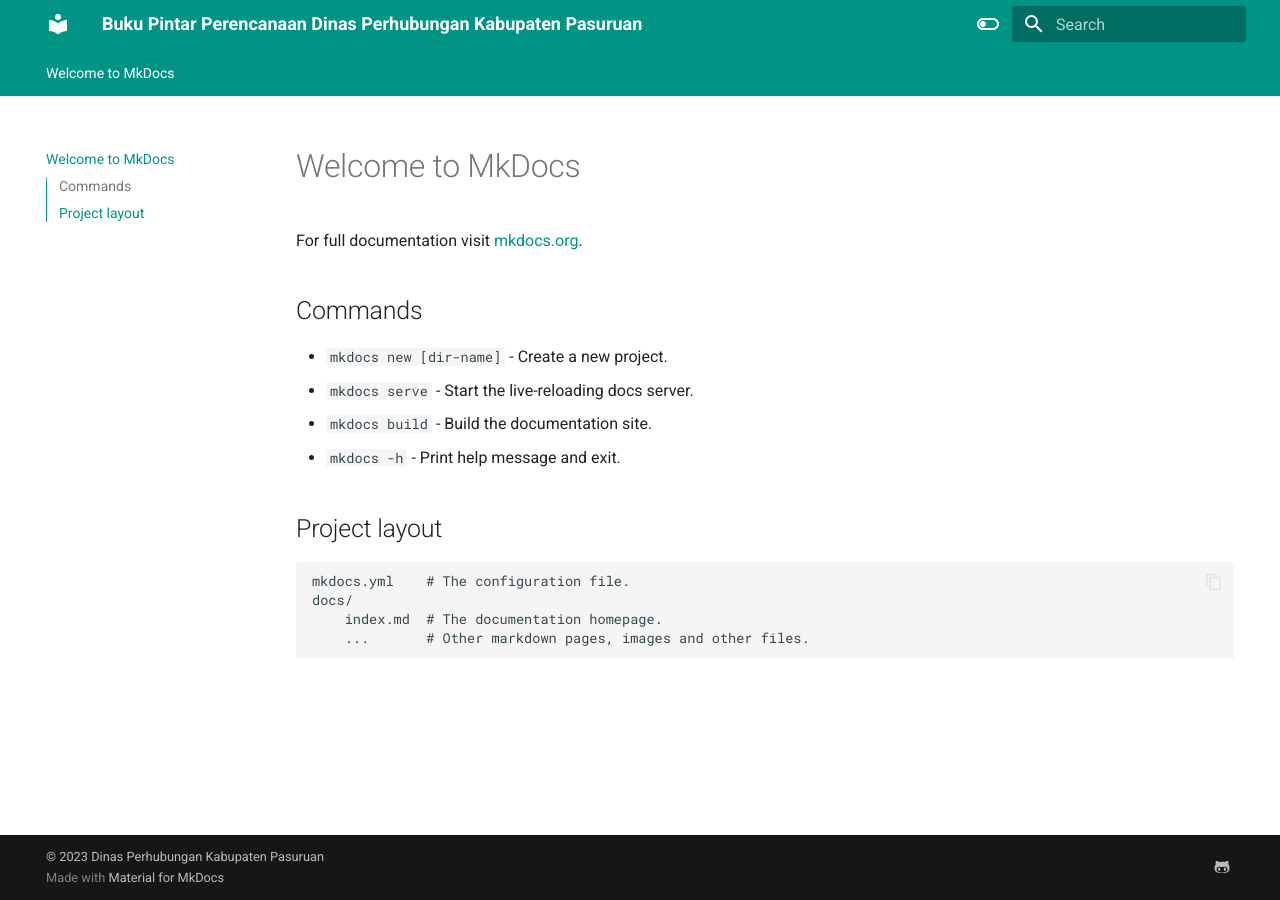
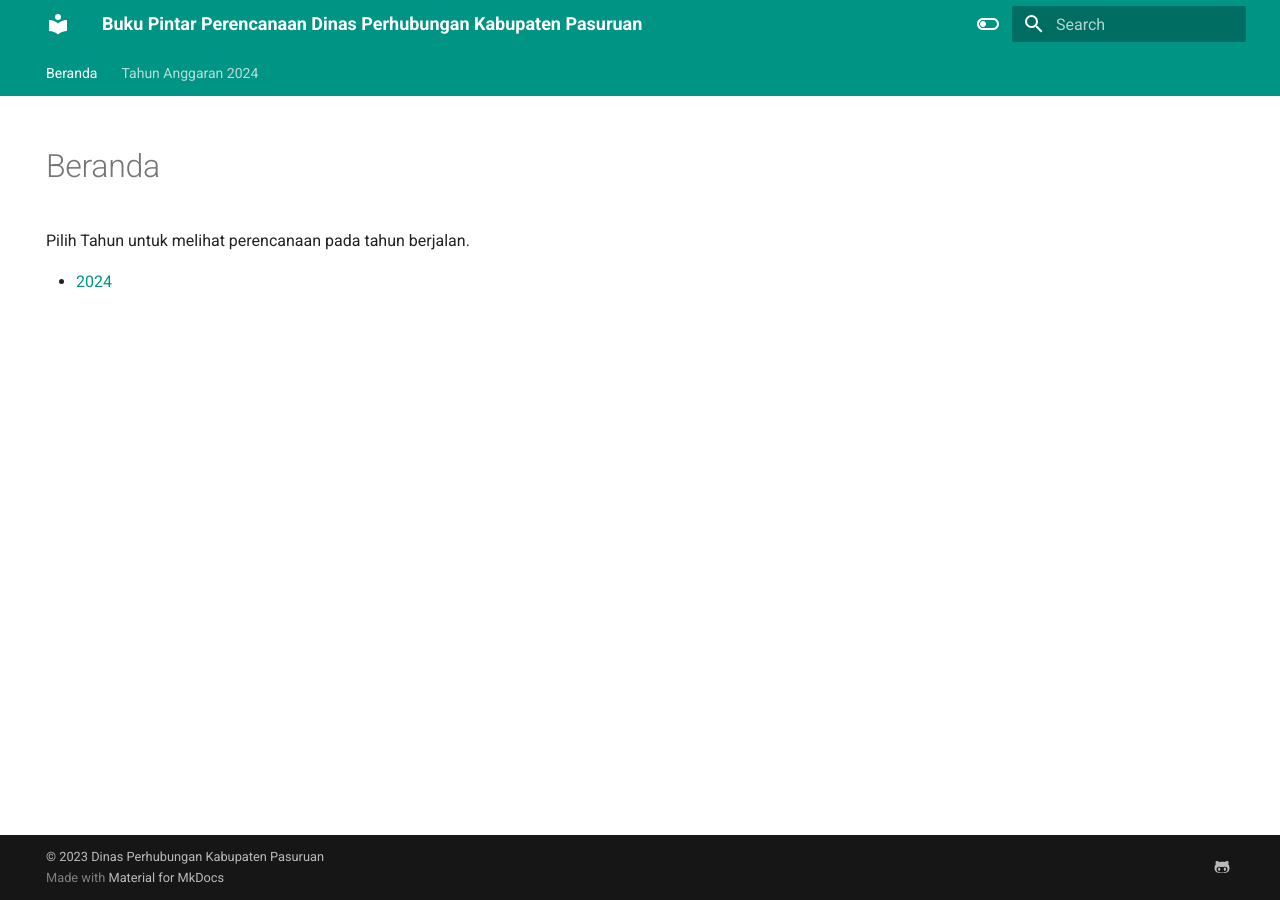
Before and after one commit to perencanaan-dishubkabpas/perencanaan-dishubkabpas.github.io, an MkDocs documentation site: the page built from docs/index.md, in a window 1280 px wide. Built offline with MkDocs 1.6.1 and Material for MkDocs 9.7.7, drawn with Linux system fonts in a browser that asks for light colours.

Commit message:
edit pages

```diff
--- a/docs/index.md
+++ b/docs/index.md
@@ -1,17 +1,11 @@
-# Welcome to MkDocs
+---
+hide:
+  - toc
+  - navigation
+---
 
-For full documentation visit [mkdocs.org](https://www.mkdocs.org).
+# Beranda
 
-## Commands
+Pilih Tahun untuk melihat perencanaan pada tahun berjalan.
 
-* `mkdocs new [dir-name]` - Create a new project.
-* `mkdocs serve` - Start the live-reloading docs server.
-* `mkdocs build` - Build the documentation site.
-* `mkdocs -h` - Print help message and exit.
-
-## Project layout
-
-    mkdocs.yml    # The configuration file.
-    docs/
-        index.md  # The documentation homepage.
-        ...       # Other markdown pages, images and other files.
+- [2024](2024.md)
--- a/mkdocs.yml
+++ b/mkdocs.yml
@@ -49,6 +49,10 @@ markdown_extensions:
   - pymdownx.emoji:
       emoji_index: !!python/name:materialx.emoji.twemoji
       emoji_generator: !!python/name:materialx.emoji.to_svg
-
+  - pymdownx.superfences:
+      custom_fences:
+        - name: mermaid
+          class: mermaid
+          format: !!python/name:pymdownx.superfences.fence_code_format
 copyright: |
   &copy; 2023 <a href="https://github.com/perencanaan-dishubkabpas"  target="_blank" rel="noopener">Dinas Perhubungan Kabupaten Pasuruan</a>
```
Also changed, not shown: docs/2024.md (added, +36 -0 lines).
